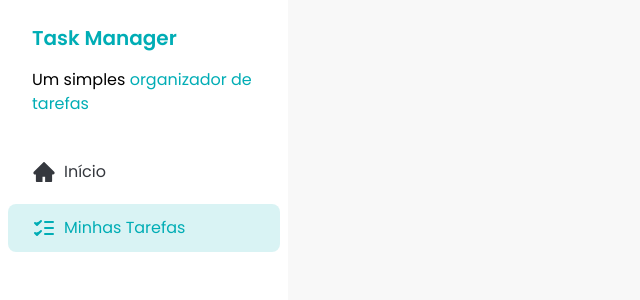
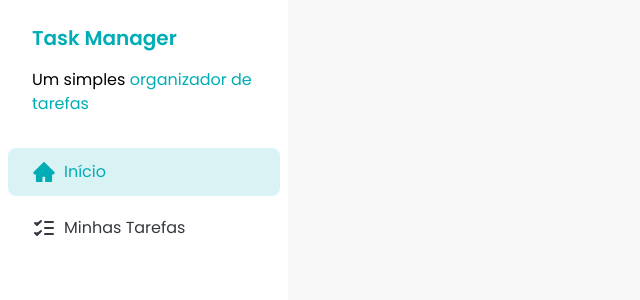
Before and after one commit to GustavoOrelio/Task-Manager, a React (Vite) app: page / in a window 1280 px wide. Shown: the top 300 px of the page, without its empty margins (0-640 px from the left). Built offline with nearby package versions, Linux system fonts and the light colour scheme.

Commit message:
feat: ensure SidebarButton changes according to active route

```diff
--- a/src/components/Sidebar.jsx
+++ b/src/components/Sidebar.jsx
@@ -15,11 +15,11 @@
       </div>
 
       <div className="flex flex-col gap-2 p-2">
-        <SidebarButton color="unselected" href="/">
+        <SidebarButton to="/">
           <HomeIcon />
           Início
         </SidebarButton>
-        <SidebarButton color="selected" href="/tasks">
+        <SidebarButton to="/tasks">
           <TasksIcon />
           Minhas Tarefas
         </SidebarButton>
--- a/src/components/SidebarButton.jsx
+++ b/src/components/SidebarButton.jsx
@@ -1,7 +1,8 @@
 import PropTypes from "prop-types";
+import { NavLink } from "react-router-dom";
 import { tv } from "tailwind-variants";
 
-const SidebarButton = ({ children, color, href }) => {
+const SidebarButton = ({ children, to }) => {
   const sidebar = tv({
     base: "flex items-center gap-2 rounded-lg px-6 py-3",
     variants: {
@@ -13,16 +14,20 @@
   });
 
   return (
-    <a href={href} className={sidebar({ color })}>
+    <NavLink
+      to={to}
+      className={({ isActive }) =>
+        sidebar({ color: isActive ? "selected" : "unselected" })
+      }
+    >
       {children}
-    </a>
+    </NavLink>
   );
 };
 
 SidebarButton.propTypes = {
   children: PropTypes.node.isRequired,
-  color: PropTypes.oneOf(["unselected", "selected"]),
-  href: PropTypes.string.isRequired,
+  to: PropTypes.string.isRequired,
 };
 
 export default SidebarButton;
```
